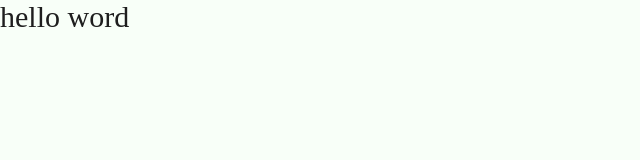
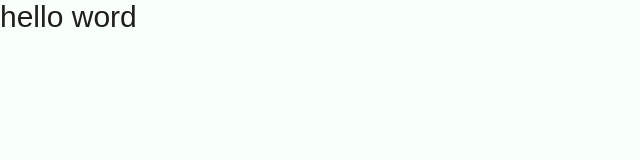
Before and after one commit to GabrielCose/Projeto-Pessoal, a plain HTML site: page html/index.html in a window 1280 px wide. Shown: the full height of the page, 0-640 px from the left. Drawn offline with Linux system fonts and the light colour scheme.

Commit message:
atualização fonte

```diff
--- a/css/projeto.css
+++ b/css/projeto.css
@@ -1,9 +1,15 @@
 @font-face {
-    font-family:OPTIEdgarBold-Extended;
-    src: url();
+    @font-face {
+        font-family: 'OPTIEdgarBold-Extended';
+        src: url('./fonts/OPTIEdgarBold-Extended.otf') format('opentype');
+        font-weight: normal;
+        font-style: normal;
+    }
+
 }
 body{
-	background-color: #F8FFF8;
+    font-family: 'OPTIEdgarBold-Extended', sans-serif;
+    background-color: #F8FFF8;
 	background-size: cover;
 	margin: 0;
     padding: 0;
```
